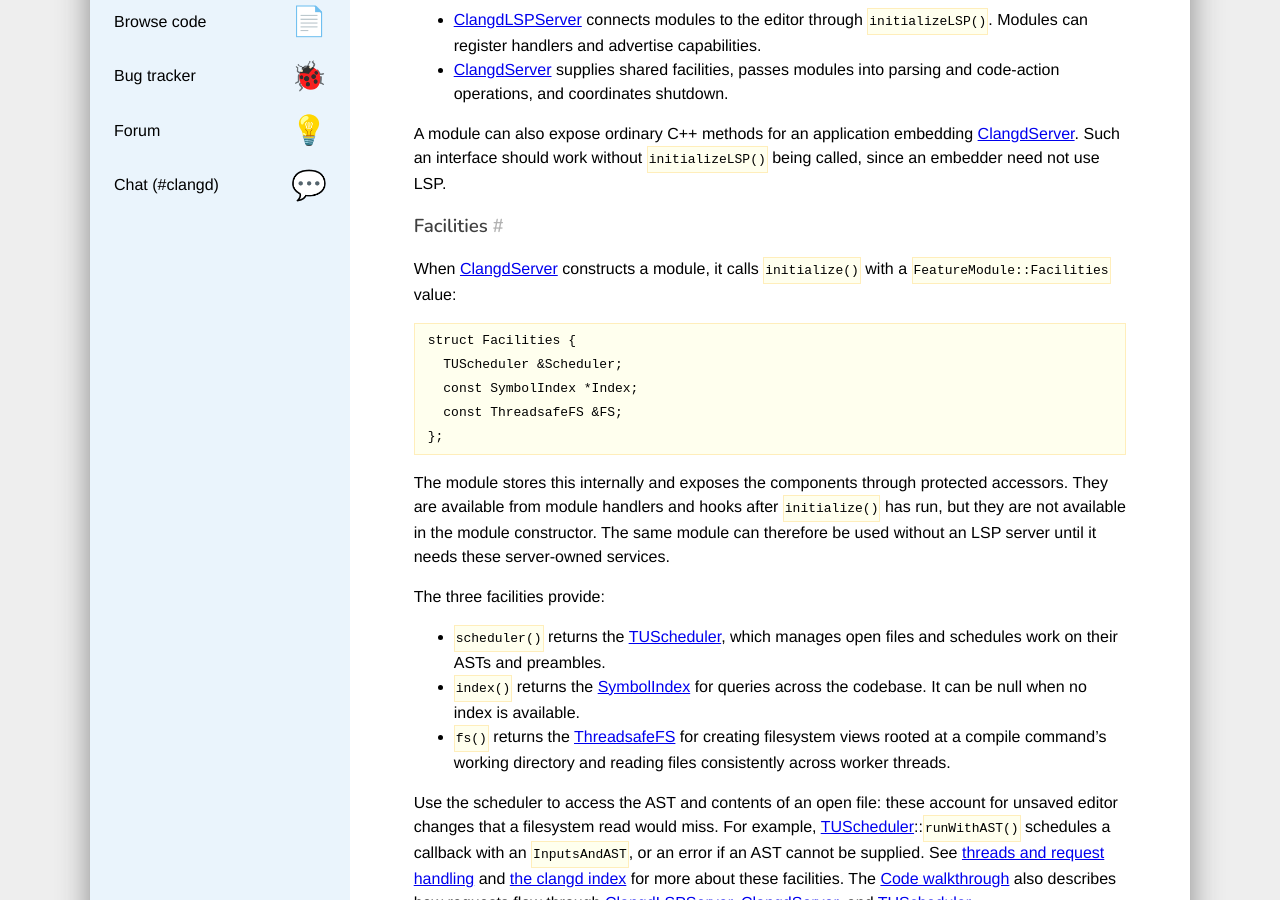
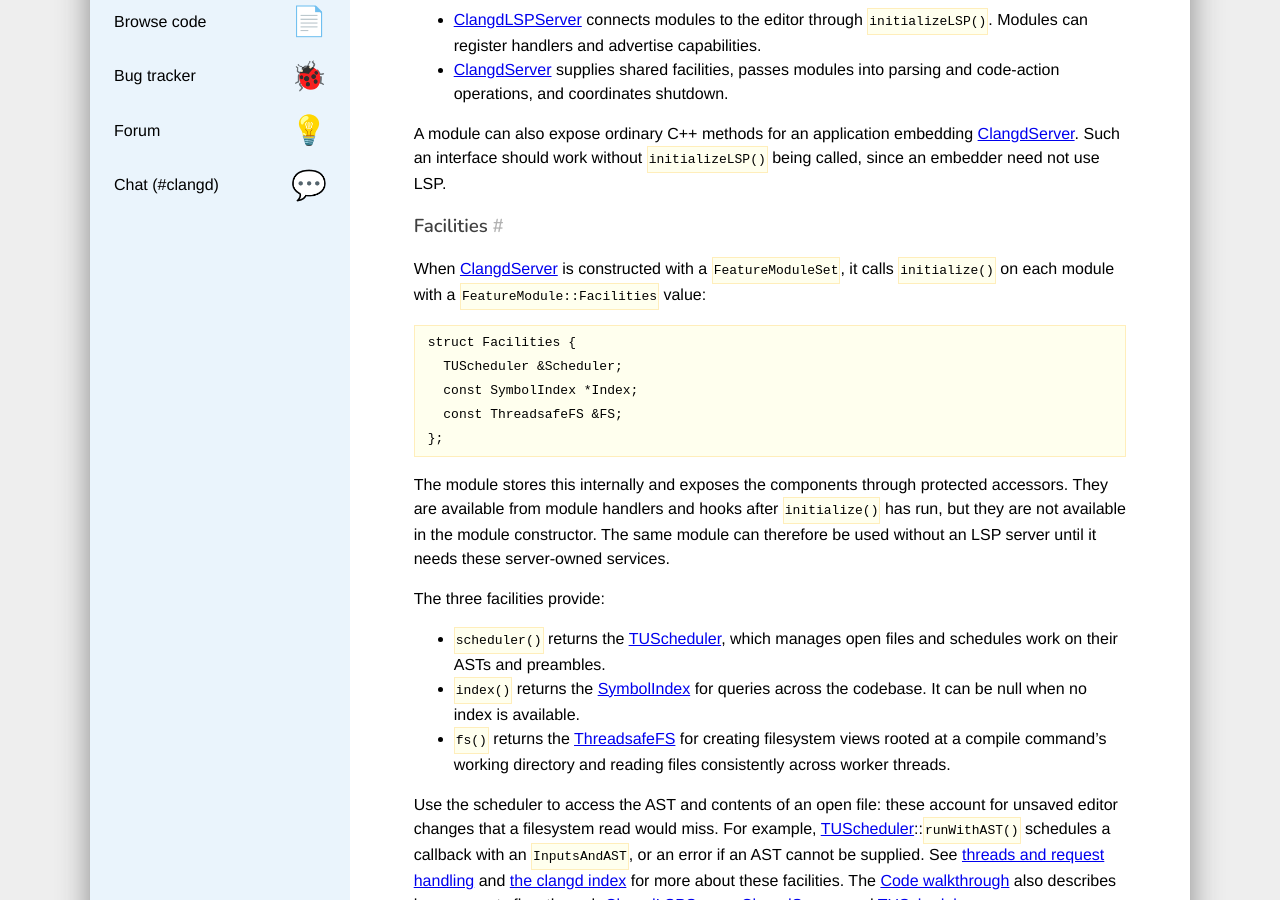
Before and after one commit to llvm/clangd-www, a Jekyll site: the page built from design/feature-modules.md, in a window 1280 px wide and 900 px high, scrolled down 842 px. Built offline with Jekyll 4.4.1, drawn with Linux system fonts in a browser that asks for light colours; our own code applies the rules of GitHub Pages for plain Markdown files; some of the changed text lies outside the part shown.

Commit message:
Minor fixes

````diff
--- a/design/feature-modules.md
+++ b/design/feature-modules.md
@@ -34,8 +34,8 @@ called, since an embedder need not use LSP.
 
 ### Facilities
 
-When [ClangdServer] constructs a module, it calls `initialize()` with a
-`FeatureModule::Facilities` value:
+When [ClangdServer] is constructed with a `FeatureModuleSet`, it calls
+`initialize()` on each module with a `FeatureModule::Facilities` value:
 
 ```c++
 struct Facilities {
````
Also changed, not shown: other parts of design/feature-modules.md (+1 -1 lines).
